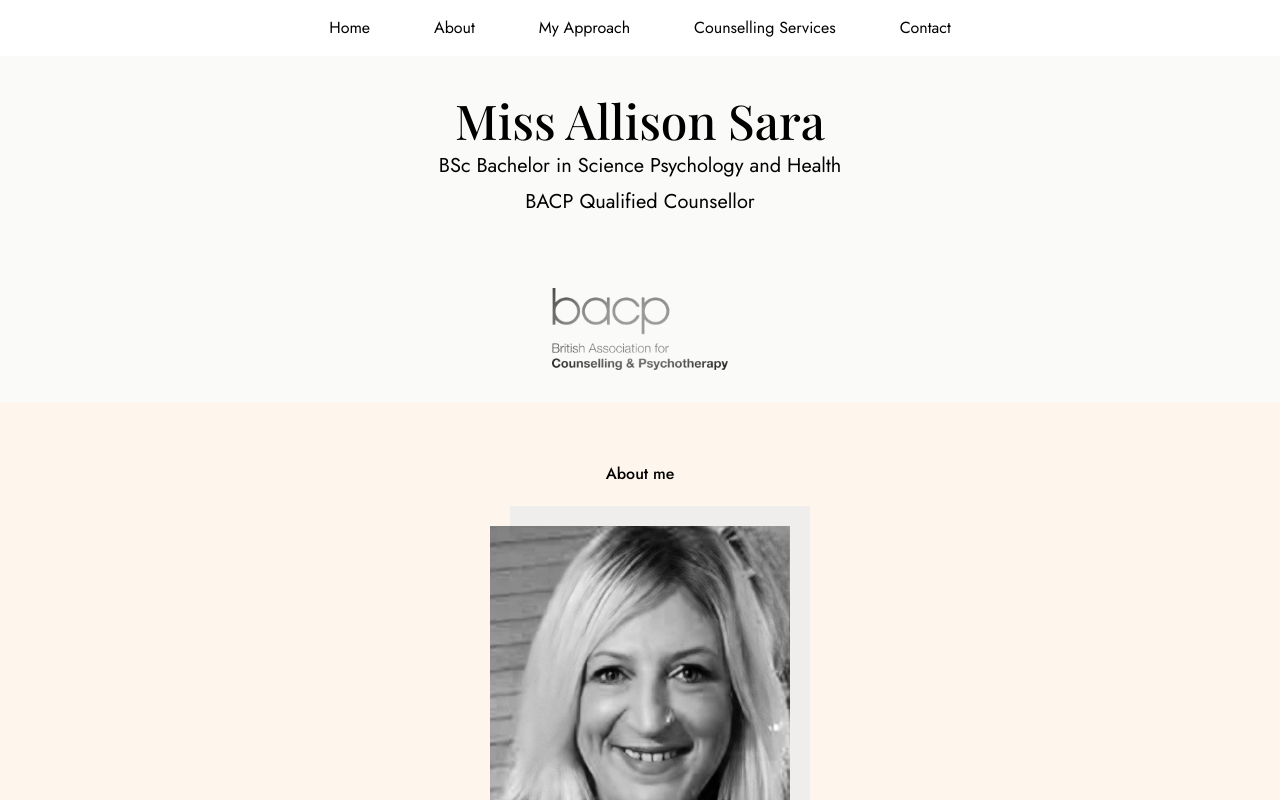
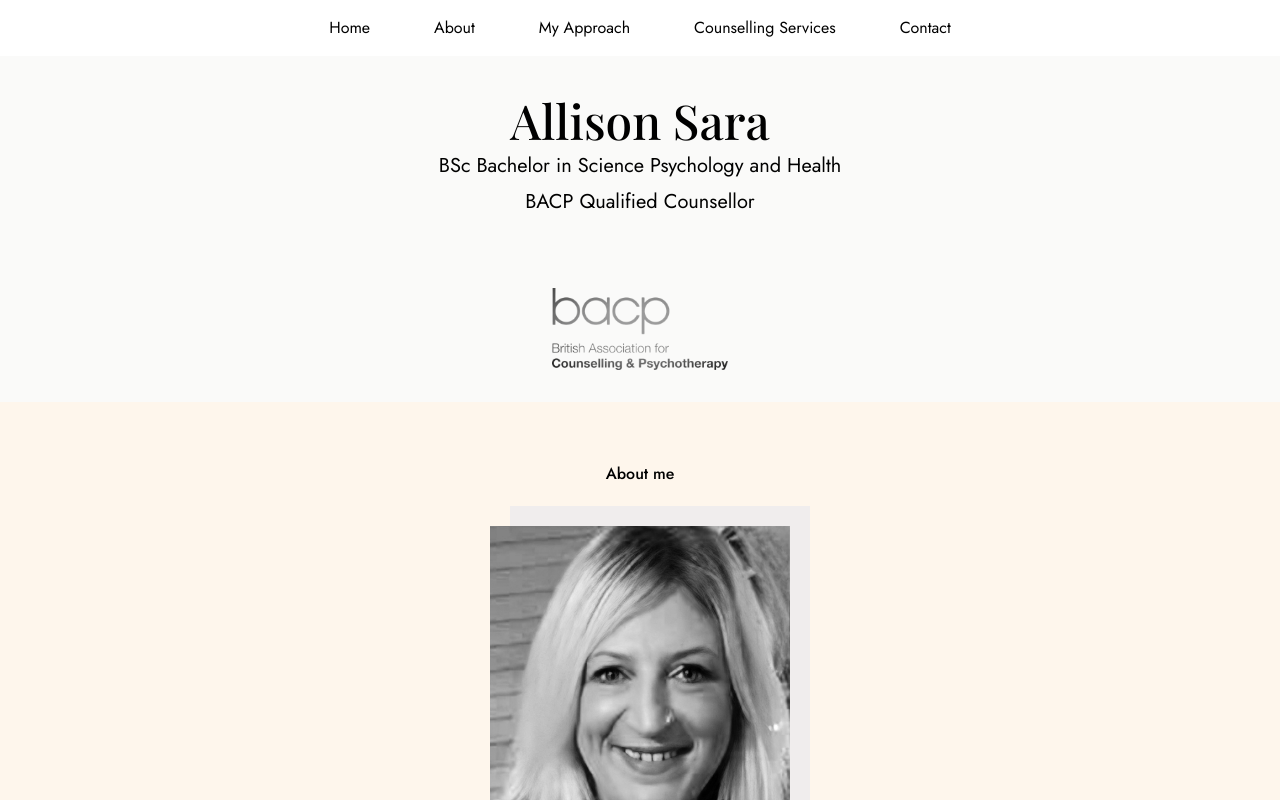
Before and after one commit to jakew1989/Manobal, a React (Vite) app: page /about-me in a window 1280 px wide. Shown: the top 800 px of the page. Built offline with nearby package versions, Linux system fonts and the light colour scheme; a web font is replaced by a local one.

Commit message:
wording change removed "miss"

```diff
--- a/src/components/hero/hero.jsx
+++ b/src/components/hero/hero.jsx
@@ -5,7 +5,7 @@ const Hero = () => {
     <>
       <div className="flex flex-col justify-center items-center bg-stone-50">
         <div className="flex flex-col gap-2 p-10 justify-center items-center">
-          <h1 className="text-2xl sm:text-3xl lg:text-5xl playfair-font">Miss Allison Sara</h1>
+          <h1 className="text-2xl sm:text-3xl lg:text-5xl playfair-font">Allison Sara</h1>
           <h3 className="text-sm sm:text-base md:text-xl text-center">
             BSc Bachelor in Science Psychology and Health
           </h3>
--- a/src/components/navbar/navbar.jsx
+++ b/src/components/navbar/navbar.jsx
@@ -4,7 +4,7 @@ import { Link } from 'react-router-dom'
 const NavBar = () => {
     return (
         <>
-        <nav className='open-sans-font shadow-4xl'>
+        <nav className='shadow-4xl'>
                 <ul>
                     <li className='text' id='nav-text'>
                         <Link to="/">
```
